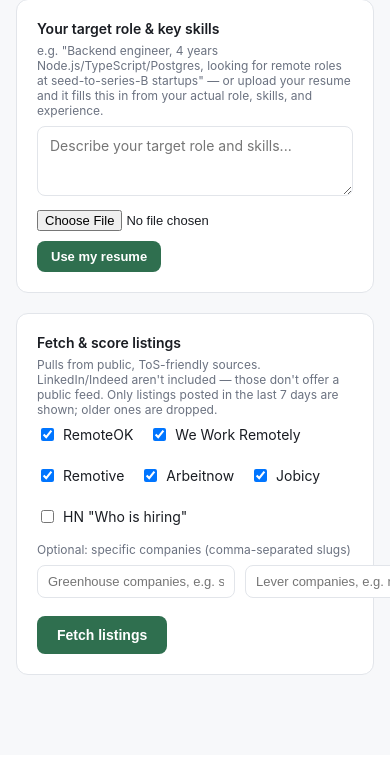
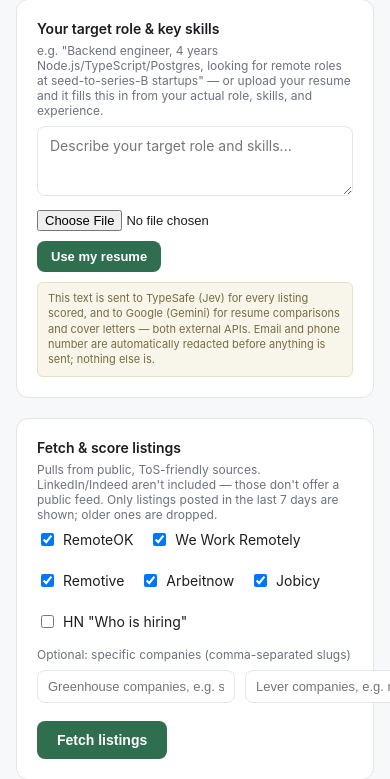
Before and after one commit to rahulpawar-31/jev-job-scorer, a Flask app: page / in a window 390 px wide; the page is wider, and only the part inside the window is pictured. Shown: the part 145-924 px from the top of that part. Before the commit the page ends 820 px from the top of that part, so only its background shows below. Run offline with Flask 3, Linux system fonts and the light colour scheme.

Commit message:
Address privacy gap flagged by the council review
The app sends resume/profile text to two external APIs (TypeSafe, Gemini)
on every run despite being framed as local-only -- every council advisor
missed this, caught unanimously in peer review.

- Redact email addresses and phone numbers from the profile before it's
  used in any Jev or Gemini prompt (job-fit scoring never needs contact
  info); professional links like GitHub/LinkedIn are left alone
- Add an explicit UI notice near the profile box stating what's sent
  where and what's redacted
- Add a README Privacy section spelling out exactly what leaves the
  machine and what stays local

Co-Authored-By: Claude Sonnet 5 <noreply@anthropic.com>

```diff
--- a/app.py
+++ b/app.py
@@ -33,6 +33,21 @@ import store
 from fetch_jobs import fetch_all
 
 MAX_PROFILE_CHARS = 6000
+
+EMAIL_RE = re.compile(r"[\w.+-]+@[\w-]+\.[a-zA-Z]{2,}")
+PHONE_RE = re.compile(r"(?<!\d)(\+?\d[\d\-\s().]{7,}\d)(?!\d)")
+
+
+def redact_pii(text):
+    """This app's profile/resume text is sent to two external APIs (Jev,
+    Gemini) on every run -- that's necessary for scoring, but an email and
+    phone number never are. Strip them before anything leaves the machine.
+    Professional links (GitHub/LinkedIn) are left alone -- a resume puts
+    those there to be shared."""
+    text = EMAIL_RE.sub("[email redacted]", text)
+    text = PHONE_RE.sub("[phone redacted]", text)
+    return text
+
 
 if not os.environ.get("TYPESAFE_API_KEY"):
     sys.exit("Set TYPESAFE_API_KEY first, e.g.: export TYPESAFE_API_KEY=your_key_here")
@@ -150,7 +165,7 @@ def fetch():
     """Pull recent listings and score them in one pass -- the site shows
     result cards directly from this call, no intermediate paste step."""
     data = request.get_json(force=True)
-    profile = (data.get("profile") or "").strip()
+    profile = redact_pii((data.get("profile") or "").strip())
     sources = data.get("sources") or []
     greenhouse = [c for c in (data.get("greenhouse") or "").split(",") if c.strip()]
     lever = [c for c in (data.get("lever") or "").split(",") if c.strip()]
@@ -390,7 +405,7 @@ def draft_cover_letter():
         ), 400
 
     data = request.get_json(force=True)
-    profile = (data.get("profile") or "").strip()
+    profile = redact_pii((data.get("profile") or "").strip())
     title = (data.get("title") or "").strip()
     description = (data.get("description") or "").strip()
     location = (data.get("location") or "").strip()
@@ -438,7 +453,7 @@ def match_breakdown():
         ), 400
 
     data = request.get_json(force=True)
-    profile = (data.get("profile") or "").strip()
+    profile = redact_pii((data.get("profile") or "").strip())
     title = (data.get("title") or "").strip()
     description = (data.get("description") or "").strip()
 
--- a/templates/index.html
+++ b/templates/index.html
@@ -74,6 +74,16 @@
   .resume-row input[type="file"] { font-size: 13px; max-width: 220px; }
   .resume-row button { margin-top: 0; padding: 8px 14px; font-size: 13px; }
   #resumeStatus { margin-bottom: 0; }
+  .privacy-note {
+    margin-top: 10px;
+    padding: 8px 10px;
+    background: #f8f5eb;
+    border: 1px solid #e8dfc4;
+    border-radius: 6px;
+    font-size: 11px;
+    color: #7a6a3f;
+    line-height: 1.4;
+  }
   #results-card { display: none; }
   .results-grid {
     display: grid;
@@ -191,6 +201,7 @@
       <button id="resumeBtn" onclick="uploadResume()" type="button">Use my resume</button>
       <span id="resumeStatus" class="hint"></span>
     </div>
+    <div class="privacy-note">This text is sent to TypeSafe (Jev) for every listing scored, and to Google (Gemini) for resume comparisons and cover letters &mdash; both external APIs. Email and phone number are automatically redacted before anything is sent; nothing else is.</div>
   </div>
 
   <div class="card">
```
Also changed, not shown: README.md.
